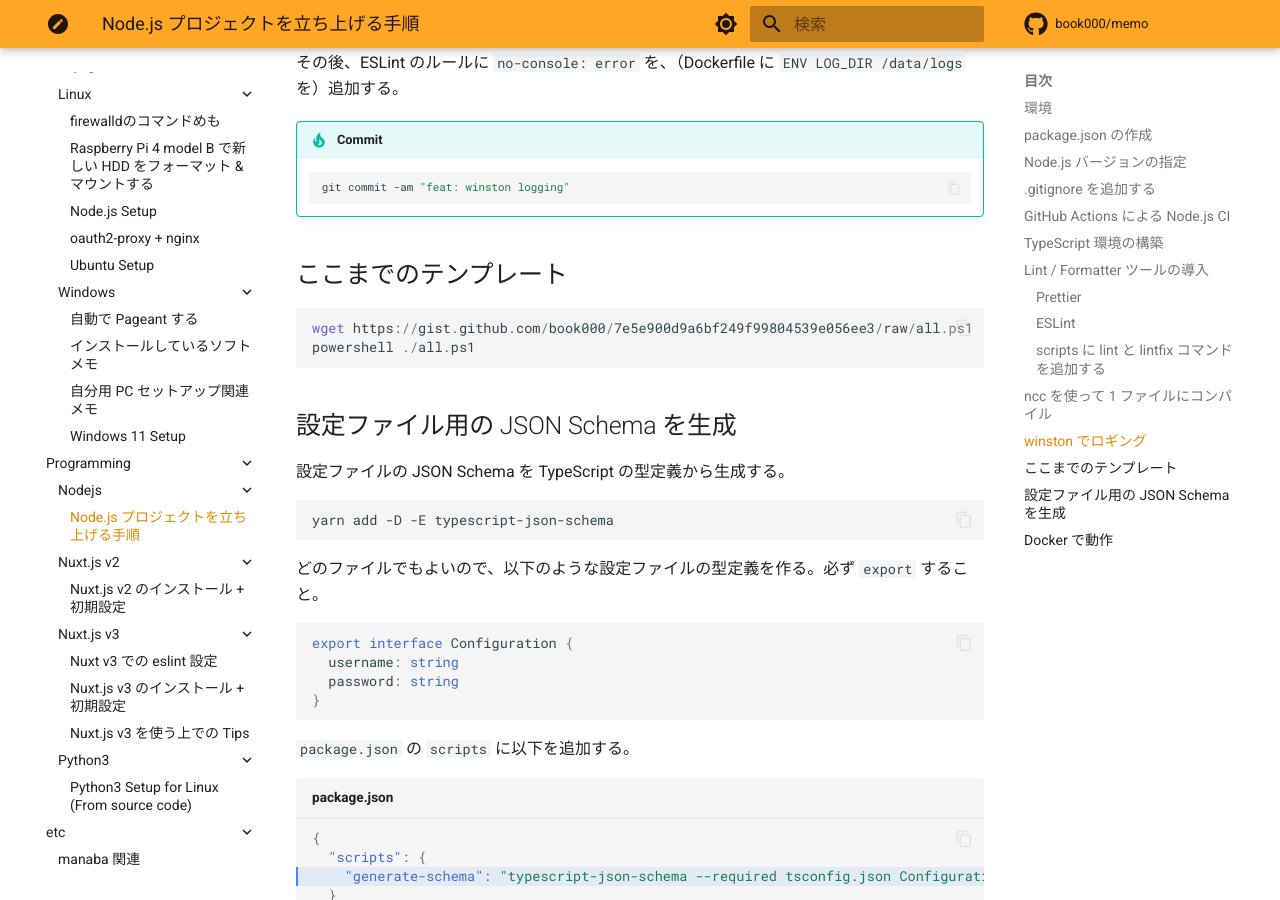
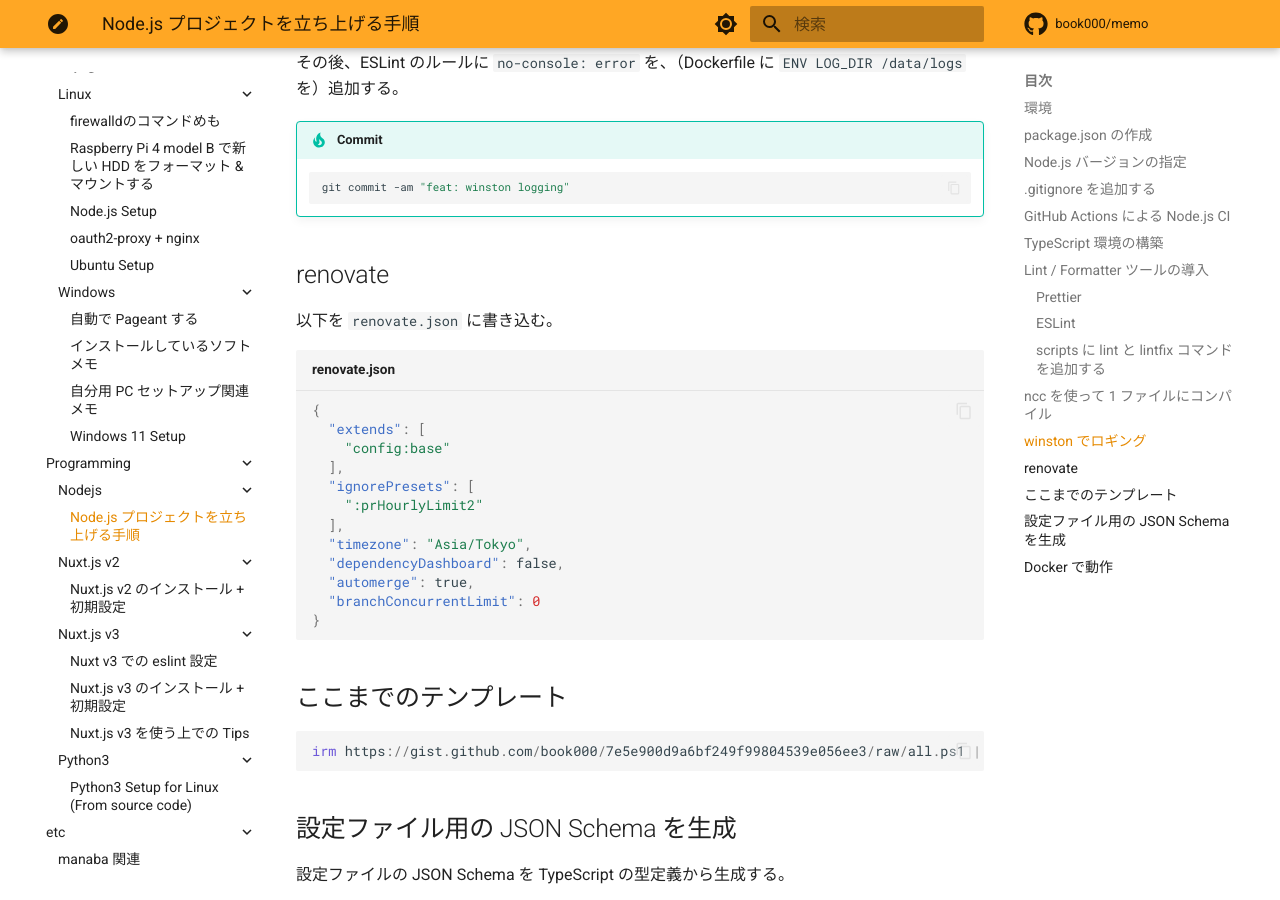
Before and after one commit to book000/memo, an MkDocs documentation site: the page built from docs/programming/nodejs/nodejs-project.md, in a window 1280 px wide and 900 px high, scrolled down 7351 px. Built offline with MkDocs 1.6.1 and Material for MkDocs 9.7.7, drawn with Linux system fonts in a browser that asks for light colours; comment, search, counter and statistics services are not loaded.

Commit message:
feat: renovateについて追加

````diff
--- a/docs/programming/nodejs/nodejs-project.md
+++ b/docs/programming/nodejs/nodejs-project.md
@@ -379,11 +379,29 @@
     git commit -am "feat: winston logging"
     ```
 
+## renovate
+
+以下を `renovate.json` に書き込む。
+
+```json title="renovate.json"
+{
+  "extends": [
+    "config:base"
+  ],
+  "ignorePresets": [
+    ":prHourlyLimit2"
+  ],
+  "timezone": "Asia/Tokyo",
+  "dependencyDashboard": false,
+  "automerge": true,
+  "branchConcurrentLimit": 0
+}
+```
+
 ## ここまでのテンプレート
 
 ```powershell
-wget https://gist.github.com/book000/7e5e900d9a6bf249f99804539e056ee3/raw/all.ps1
-powershell ./all.ps1
+irm https://gist.github.com/book000/7e5e900d9a6bf249f99804539e056ee3/raw/all.ps1 | iex
 ```
 
 ## 設定ファイル用の JSON Schema を生成
````
